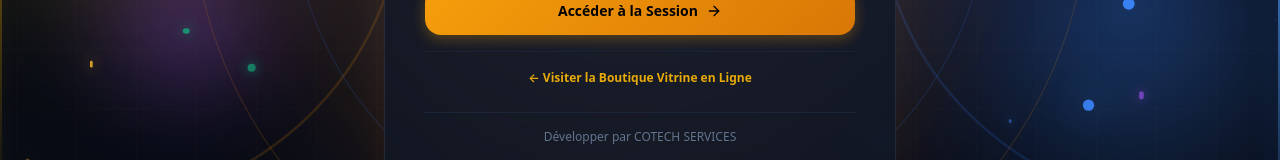
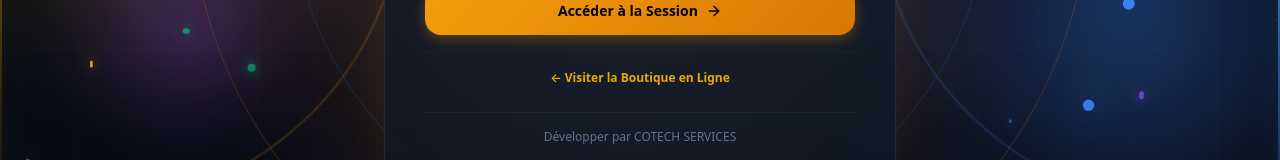
Before and after one commit to mohamede10/sidibeservice_annas, a Next.js app: page /login in a window 1280 px wide. Shown: the part 508-668 px from the top of the page. Built offline with nearby package versions, Linux system fonts and the light colour scheme.

Commit message:
ajout de fond sur boutique page et img drap...

```diff
--- a/src/app/login/page.tsx
+++ b/src/app/login/page.tsx
@@ -562,7 +562,7 @@ export default function LoginPage() {
                 href="/boutique"
                 className="inline-flex items-center gap-2 text-xs font-semibold text-amber-400/90 hover:text-amber-300 transition-colors"
               >
-                ← Visiter la Boutique Vitrine en Ligne
+                ← Visiter la Boutique en Ligne
               </Link>
             </div>
           </div>
--- a/src/app/produits/page.tsx
+++ b/src/app/produits/page.tsx
@@ -501,7 +501,7 @@ export default function ProduitsPage() {
                           Cliquez pour choisir une photo depuis votre appareil
                         </p>
                         <p className="text-[11px] text-slate-500 mt-1">
-                          JPG, PNG, WebP (affichée en boutique vitrine et catalogue)
+                          JPG, PNG, WebP (affichée en boutique et catalogue)
                         </p>
                       </>
                     )}
--- a/src/components/Sidebar.tsx
+++ b/src/components/Sidebar.tsx
@@ -32,7 +32,7 @@ interface SidebarProps {
 
 const navItems = [
   { href: '/', label: 'Tableau de Bord', icon: LayoutDashboard, badge: null, section: 'main' },
-  { href: '/boutique', label: 'Boutique Vitrine', icon: Store, badge: 'En ligne', section: 'main' },
+  { href: '/boutique', label: 'Boutique ', icon: Store, badge: 'En ligne', section: 'main' },
   { href: '/pos', label: 'Caisse & Vente POS', icon: ShoppingCart, badge: 'Direct', section: 'main' },
   { href: '/produits', label: 'Produits & Stocks', icon: Package, badge: null, section: 'main' },
   { href: '/ventes', label: 'Historique Factures', icon: Receipt, badge: null, section: 'main' },
```
Also changed, not shown: public/img/drap.webp (added), public/uploads/1792357933294_drap.webp (added).
